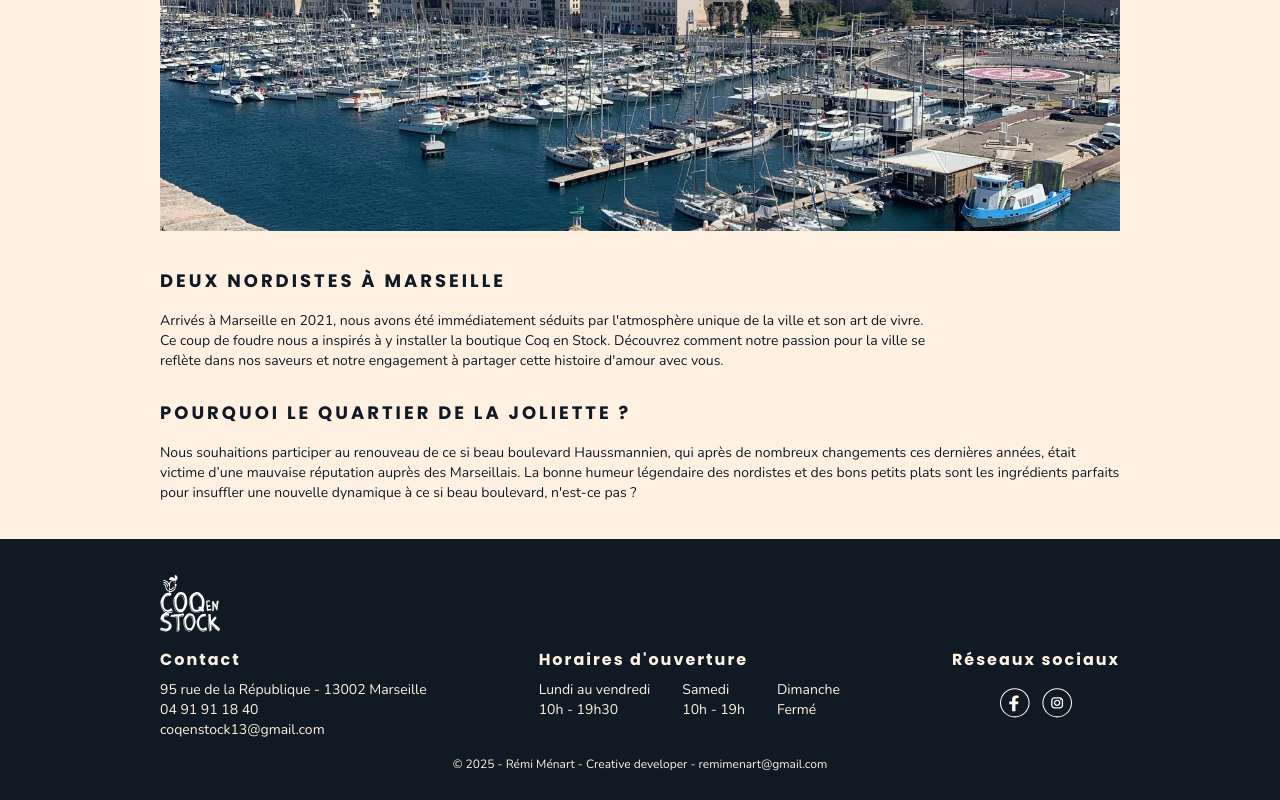
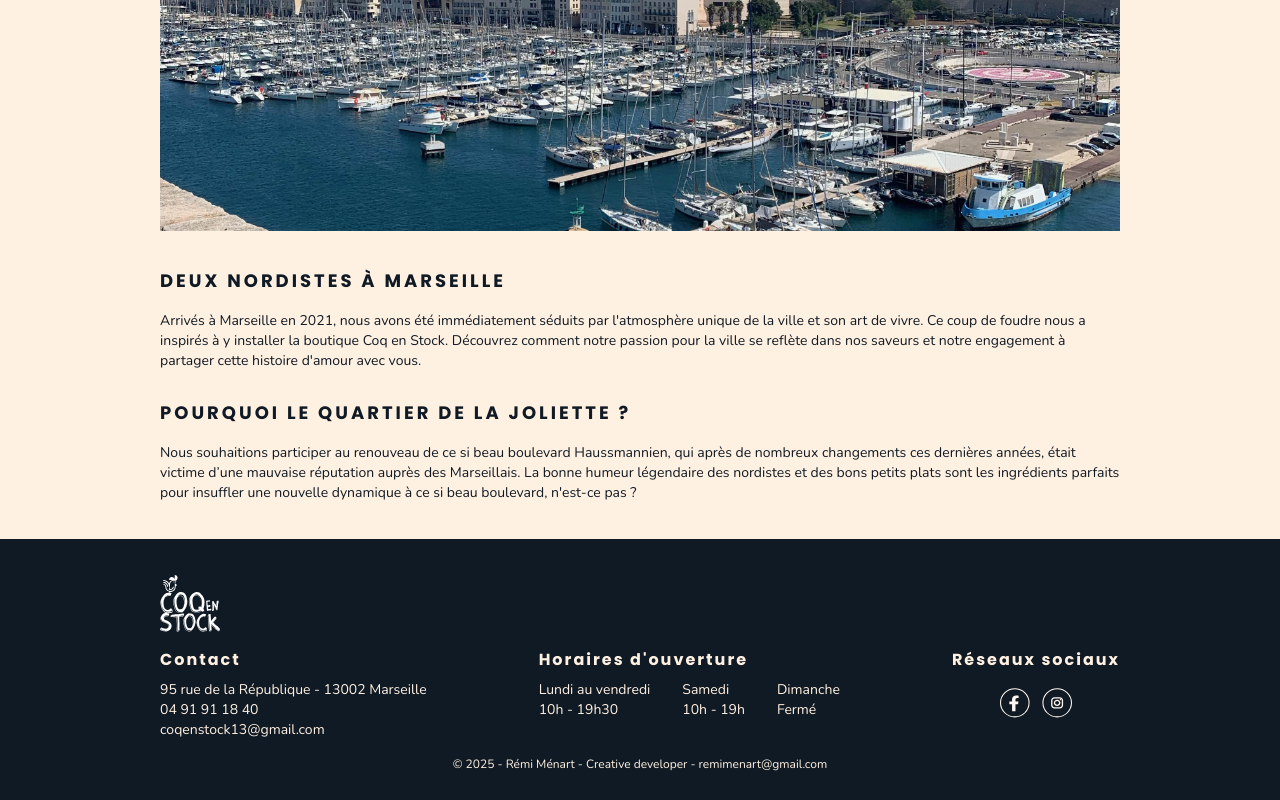
Before and after one commit to remi59800/coq-en-stock-13, a Next.js app: page /histoire in a window 1280 px wide. Shown: the part 919-1719 px from the top of the page. Built offline with nearby package versions, Linux system fonts and the light colour scheme.

Commit message:
fixed max width on section

```diff
--- a/src/app/histoire/page.tsx
+++ b/src/app/histoire/page.tsx
@@ -94,7 +94,7 @@ export default function Contact() {
               height={400}
               loading='lazy'
             />
-            <div className='flex max-w-3xl flex-col items-center md:items-start px-8 md:px-0 pt-9 text-primary'>
+            <div className='flex flex-col items-center md:items-start px-8 md:px-0 pt-9 text-primary'>
               <h2 className='text-center md:text-left pb-4 font-black text-lg tracking-[3px]'>
                 DEUX NORDISTES À MARSEILLE
               </h2>
```
